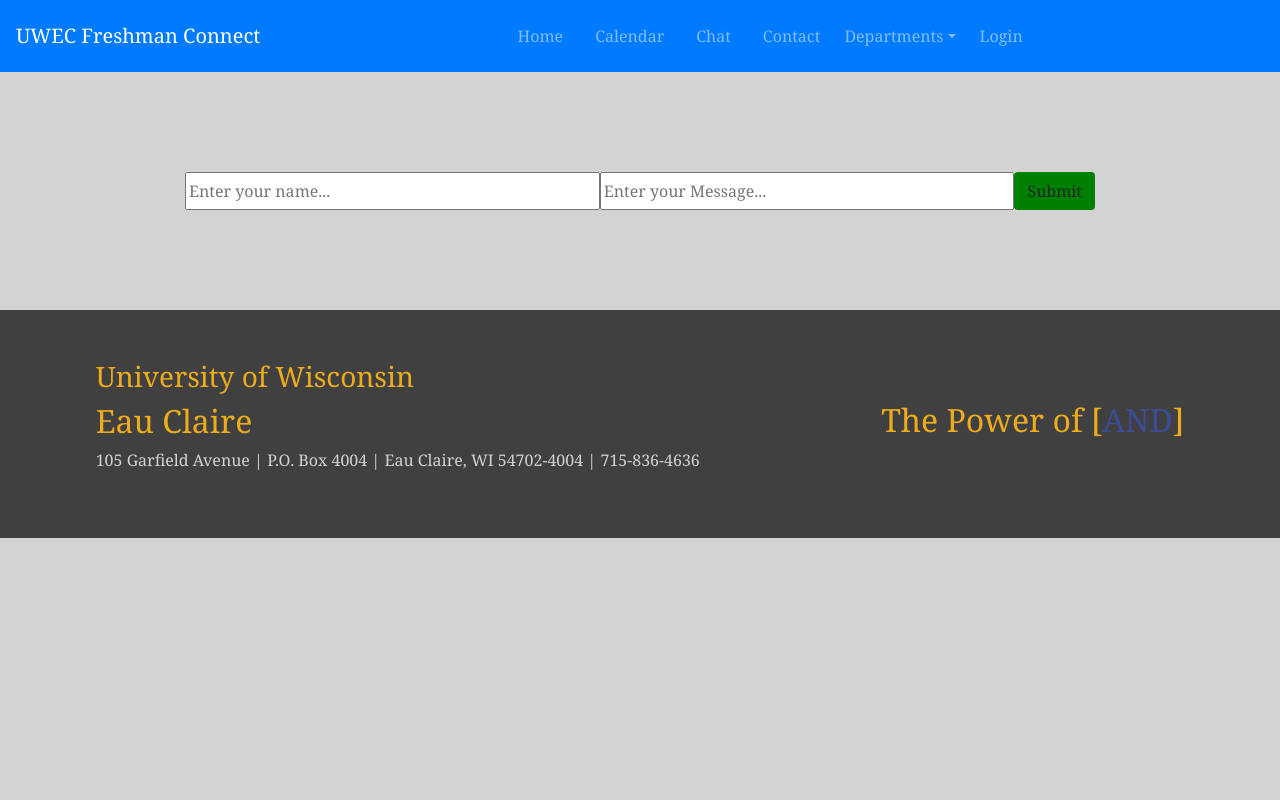
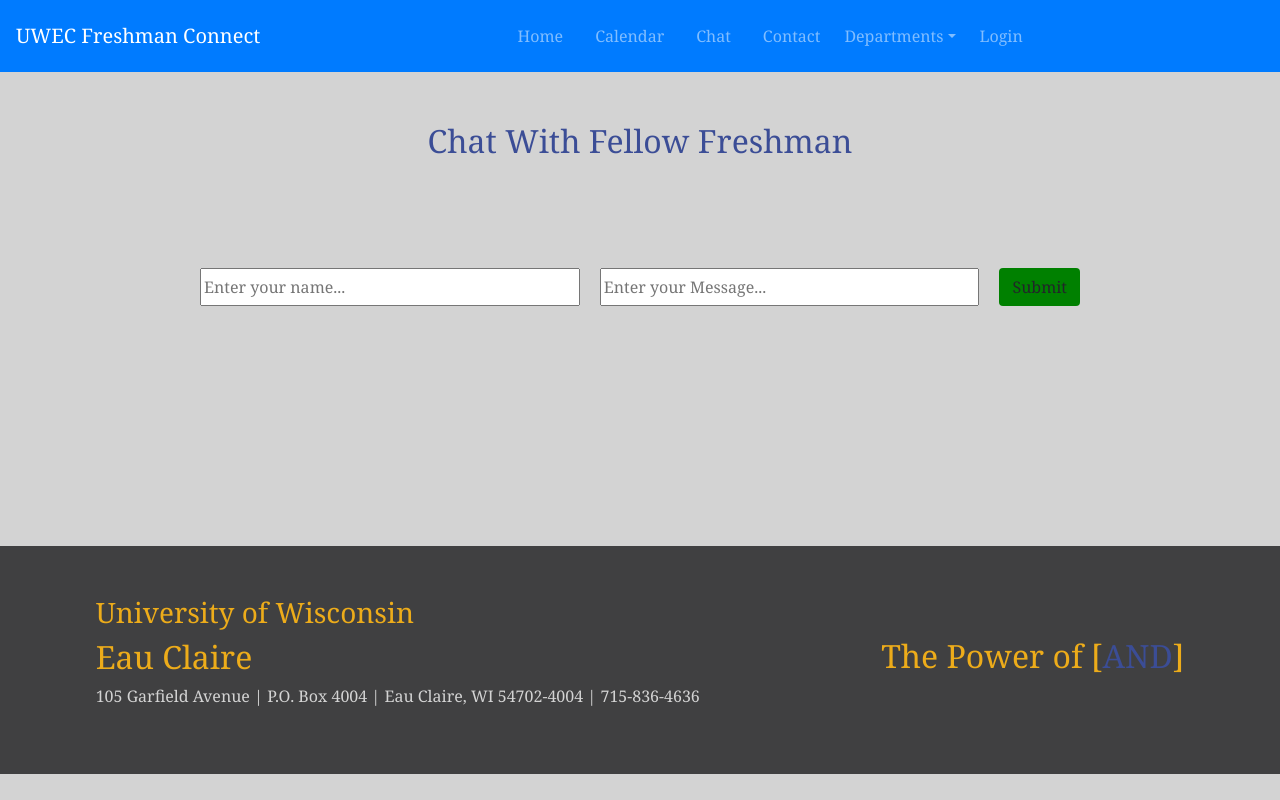
Before and after one commit to jflipp31698/Project-2-CS-268, a React (Create React App) app: page /Chat in a window 1280 px wide. Built offline with nearby package versions, Linux system fonts and the light colour scheme.

Commit message:
Updated Chat page styling

```diff
--- a/src/App.js
+++ b/src/App.js
@@ -10,7 +10,7 @@ import ENG from './components/ENGdept';
 import Sociology from './components/Sociologydept';
 import bio from './components/BIOdept';
 import Calendar from './components/Calendar';
-import Chat from './components/Chat';
+import Chat from './components/chat';
 import Contact from './components/Contact';
 
 class App extends Component {
--- a/src/components/AddChat.js
+++ b/src/components/AddChat.js
@@ -1,5 +1,5 @@
 import React, { Component } from 'react'
-
+import '../css/AddChat.css';
 export class AddChat extends Component {
     state = {
         sender: "",
@@ -16,7 +16,9 @@ export class AddChat extends Component {
 
     render() {
         return (
-            <form onSubmit={this.onSubmit} style={{display: "flex"}}>
+            <div className="container">
+                <h2>Chat With Fellow Freshman</h2>
+                <form onSubmit={this.onSubmit} style={{display: "flex"}}>
                 <input
                 type="text"
                 name="sender"
@@ -28,7 +30,7 @@ export class AddChat extends Component {
                 <input
                 type="text"
                 name="message"
-                style={{flex: "10", padding: "5"}}
+                style={{flex: "10", padding: "5", margin: "0px 20px"}}
                 placeholder="Enter your Message..."
                 value={this.state.message}
                 onChange={this.onChange}
@@ -40,6 +42,7 @@ export class AddChat extends Component {
                 style={{flex: "1", backgroundColor: "green"}}
                 />
             </form>
+            </div>
         )
     }
 }
--- a/src/components/Contact.js
+++ b/src/components/Contact.js
@@ -6,7 +6,7 @@ import '../css/Contact.css';
 class Contact extends Component {
     render() {
         return (
-            <div className="form-container">
+            <div className="container">
                 <h1>Contact Us</h1>
                 <Form>
                 <Form.Group controlId="formBasicEmail">
--- /dev/null
+++ b/src/css/AddChat.css
@@ -0,0 +1,5 @@
+.container h2 {
+     margin-top: 50px;;
+     text-align: center;
+     color: #3b4d96;
+}
--- a/src/css/ChatList.css
+++ b/src/css/ChatList.css
@@ -1,5 +1,5 @@
 .chat {
-    background-color: #b3b3ff;
+    background-color: white;
     border: 5px #3b4d96 solid;
     border-radius: 20px;
     width: 500px;
@@ -7,8 +7,7 @@
 }
 
 .chat:hover {
-    background-color: white;
-    border-color: #007bff;
+    border-color:  #edac1a;
 }
 
 
@@ -22,5 +21,5 @@ p {
 }
 
 .check {
-    margin-left: 15px;
+    margin-left: 150px;
 }
--- a/src/css/Contact.css
+++ b/src/css/Contact.css
@@ -2,7 +2,7 @@ html, body {
     height: 100%;
 }
 
-.form-container {
+.container {
     padding-bottom: 70px;
 }
 
```
Also changed, not shown: src/routes.js (added, +11 -0 lines), 1 other file (tests, documents, lock files or other folders).
